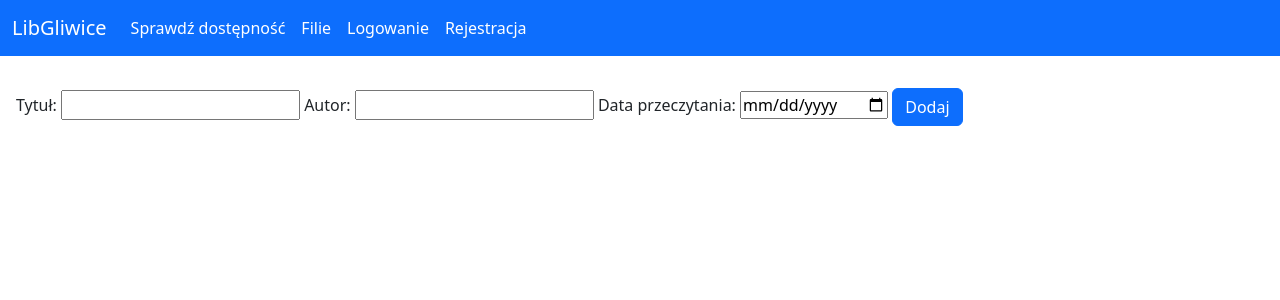
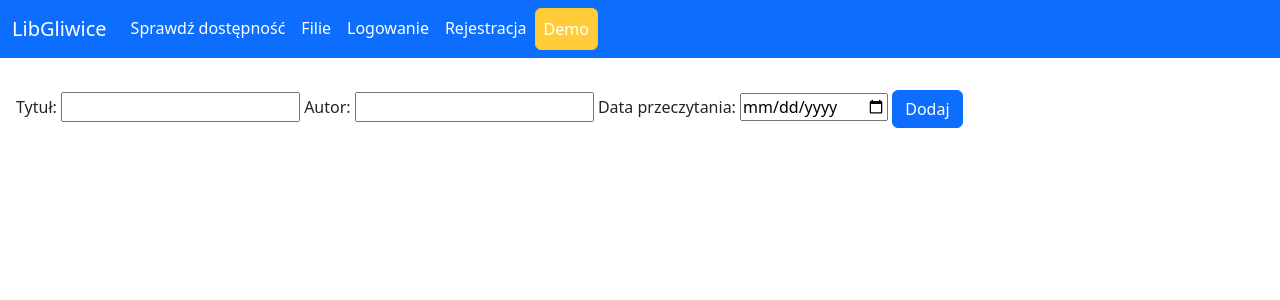
Before and after one commit to GrzegorzJureczko/LibGliwice, a Django app: page /collection/bookadd/ in a window 1280 px wide. Shown: the top 300 px of the page. Run offline with Django 4.2, Linux system fonts and the light colour scheme; some libraries are stand-ins or nearby versions.

Commit message:
demo button added

```diff
--- a/templates/base.html
+++ b/templates/base.html
@@ -9,7 +9,8 @@
           content="width=device-width, user-scalable=no, initial-scale=1.0, maximum-scale=1.0, minimum-scale=1.0">
     <meta http-equiv="X-UA-Compatible" content="ie=edge">
     <title>LibGliwice {% block title %}{% endblock %}</title>
-    <link rel="icon" type="image/x-icon" href={% static './images/favicon/favicon.png' %}>
+    <link rel="icon" type="image/x-icon" href={% static
+    './images/favicon/favicon.png' %}>
     <link rel="stylesheet" href="{% static './css/bootstrap.min.css' %}">
     <!-- link do staticów. ścieżka idzie od folderu static-->
     <script src="{% static './js/bootstrap.min.js' %}" async defer></script>
@@ -55,6 +56,11 @@
                 <li class="nav-item">
                     <a class="nav-link active" aria-current="page" href="{% url 'users:signup' %}">Rejestracja</a>
                 </li>
+                {% if not user.is_authenticated %}
+                <li class="nav-item">
+                    <a class="nav-link active btn btn-warning"  aria-current="page" href="{% url 'users:auto_sign' %}">Demo</a>
+                </li>
+                {% endif %}
                 {% endif %}
 
 
@@ -77,9 +83,10 @@
                 chwili możesz wygenerować nowe dane, klikając przycisk
                 <a href="{% url 'demo:demo' %}" class="btn btn-warning ">Generuj</a>
             </div>
-                    <div  class="m-1">
+            <div class="m-1">
 
-            <a href="{% url 'home:instruction' %}" class="btn btn-outline-primary btn-lg">Zapoznaj się z instrukcją</a>
+                <a href="{% url 'home:instruction' %}" class="btn btn-outline-primary btn-lg">Zapoznaj się z
+                    instrukcją</a>
             </div>
         </div>
     </div>
```
Lines whose indentation alone changed are shown as unchanged.
